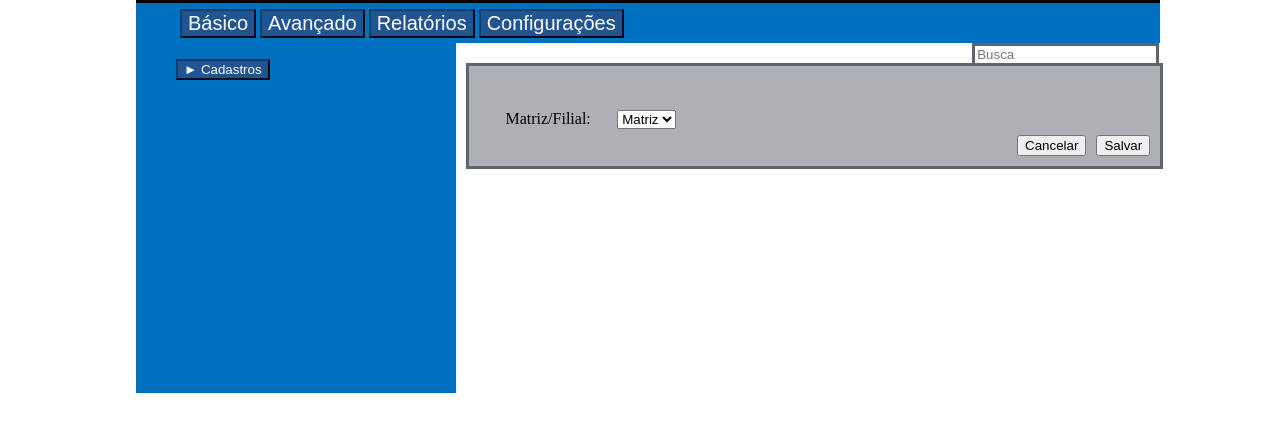
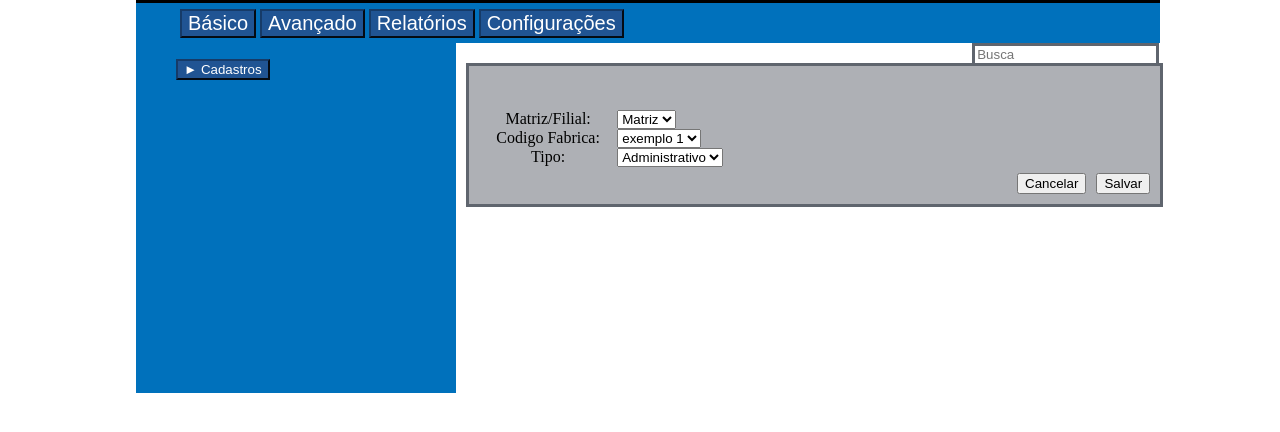
Before and after one commit to haigef/projeto, a PHP site: page /index.php in a window 1280 px wide. Shown: the part 103-535 px from the top of the page. Run offline with PHP 8.4, Linux system fonts and the light colour scheme.

Commit message:
Campos select código fabrica e tipo acrescentados

```diff
--- a/fabrica.php
+++ b/fabrica.php
@@ -15,6 +15,24 @@
 					<option value="matriz">Matriz</option>
 					<option value="filial">Filial</option>
 				</select>
+                </div>
+                <div class="grupo">
+					<div class="texto">Codigo Fabrica:</div>
+				</div>
+            	<div class="campos">
+                	<select name="tipo" id="tipo" class="selecao">
+						<option value="exemplo1">exemplo 1</option>
+						<option value="exemplo2">exemplo 2</option>
+					</select>
+                </div>
+                <div class="grupo">
+					<div class="texto">Tipo:</div>
+				</div>
+            	<div class="campos">
+                	<select name="tipo" id="tipo" class="selecao">
+						<option value="administrativo">Administrativo</option>
+						<option value="producao">Produção</option>
+					</select>
 				<input type="submit" value="Salvar" class="btn-sub" />
 				<input type="reset" value="Cancelar" class="btn-res" />
 			</div>
```
